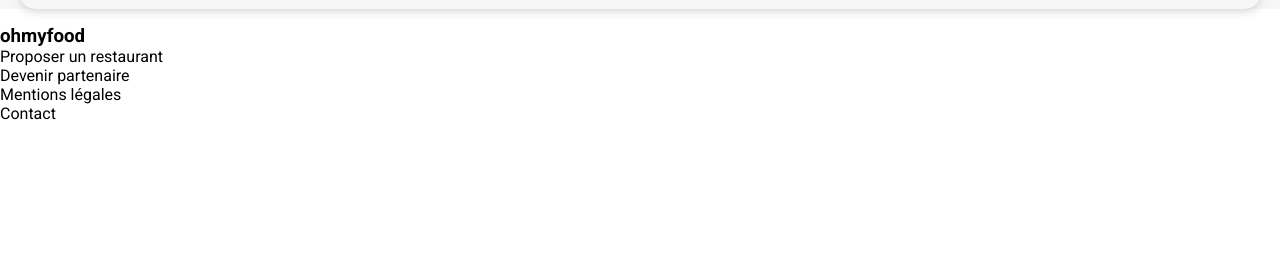
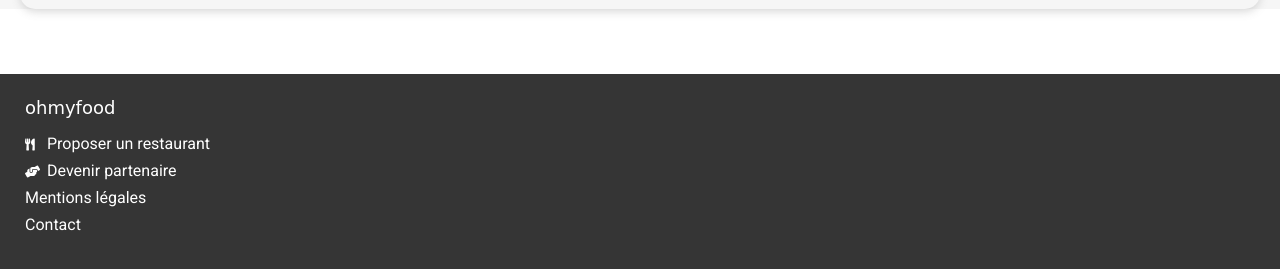
Before and after one commit to mb47000/MichelBrousse_3_18012021, a plain HTML site: page index.html in a window 1280 px wide. Shown: the part 1843-2112 px from the top of the page. Before the commit the page ends 1966 px from the top, so only its background shows below. Drawn offline with Linux system fonts and the light colour scheme; a web font is replaced by a local one.

Commit message:
finish footer

```diff
--- a/index.html
+++ b/index.html
@@ -114,10 +114,10 @@
       </section>
     </main>
     <footer>
-      <h3>ohmyfood</h3>
+      <h2>ohmyfood</h2>
       <ul>
-        <li><a href="#">Proposer un restaurant</a></li>
-        <li><a href="#">Devenir partenaire</a></li>
+        <li><a href="#"><i class="fas fa-utensils"></i>Proposer un restaurant</a></li>
+        <li><a href="#"><i class="fas fa-hands-helping"></i>Devenir partenaire</a></li>
         <li><a href="#">Mentions légales</a></li>
         <li><a href="#">Contact</a></li>
       </ul>
--- a/sass/base/_base.scss
+++ b/sass/base/_base.scss
@@ -19,3 +19,7 @@
     color: black;
     text-decoration: none;
 }
+
+ul {
+  list-style: none;
+}
--- a/sass/base/_typography.scss
+++ b/sass/base/_typography.scss
@@ -3,6 +3,14 @@
     font-size: 1.6rem;
 }
 
+footer {
+    h2 {
+        font-family: 'Shrikhand', cursive;
+        font-size: 1.8rem;
+        font-weight: normal;
+    }
+}
+
 .menu h1 {
     font-family: 'Shrikhand', cursive;
 }
--- a/sass/layout/_footer.scss
+++ b/sass/layout/_footer.scss
@@ -0,0 +1,23 @@
+footer{
+    margin-top: 65px;
+    background-color: $footer-background;
+    color: white;
+    padding: 23px 25px 30px 25px;
+
+
+    ul {
+        padding-top: 12px;
+        font-size: 1.6rem;
+        line-height: 1.7;
+        a {
+            color: white;
+            i{
+                width:17px;
+                margin-right: 5px;
+                &::before {
+                    font-size: 1.2rem;
+                }
+            }
+        }
+    }
+}
--- a/sass/main.scss
+++ b/sass/main.scss
@@ -7,4 +7,6 @@
 @import "./base/typography";
 
 @import "./layout/header";
+@import "./layout/footer";
+
 @import "./pages/index";
--- a/sass/utils/_variables.scss
+++ b/sass/utils/_variables.scss
@@ -5,3 +5,4 @@
 $color-component-background: #eaeaea;
 $color-active-background: #F5EDFF;
 $color-icon-primary: #7E7E7E;
+$footer-background: #353535;
```
Also changed, not shown: public/css/style.css, 1 other file.
